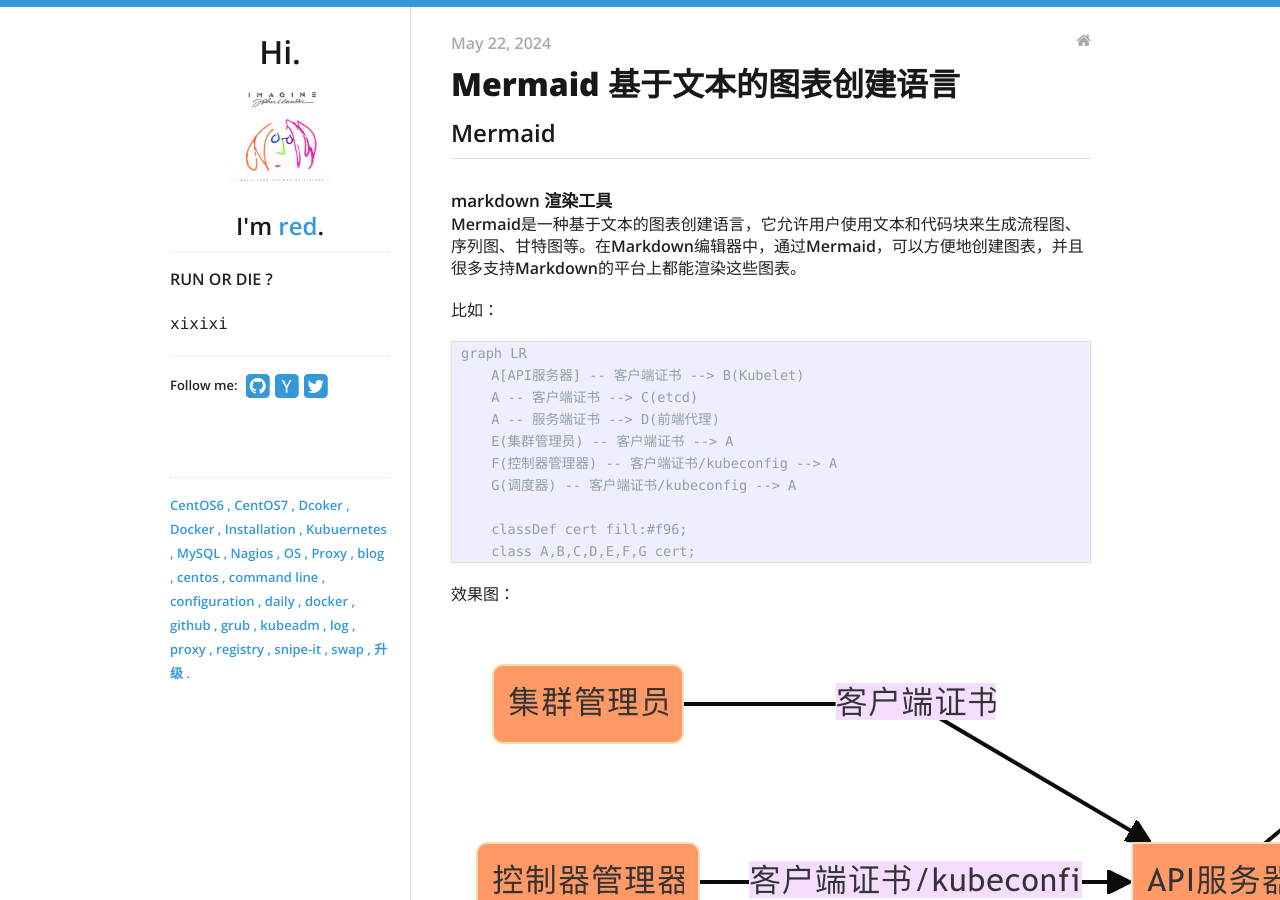
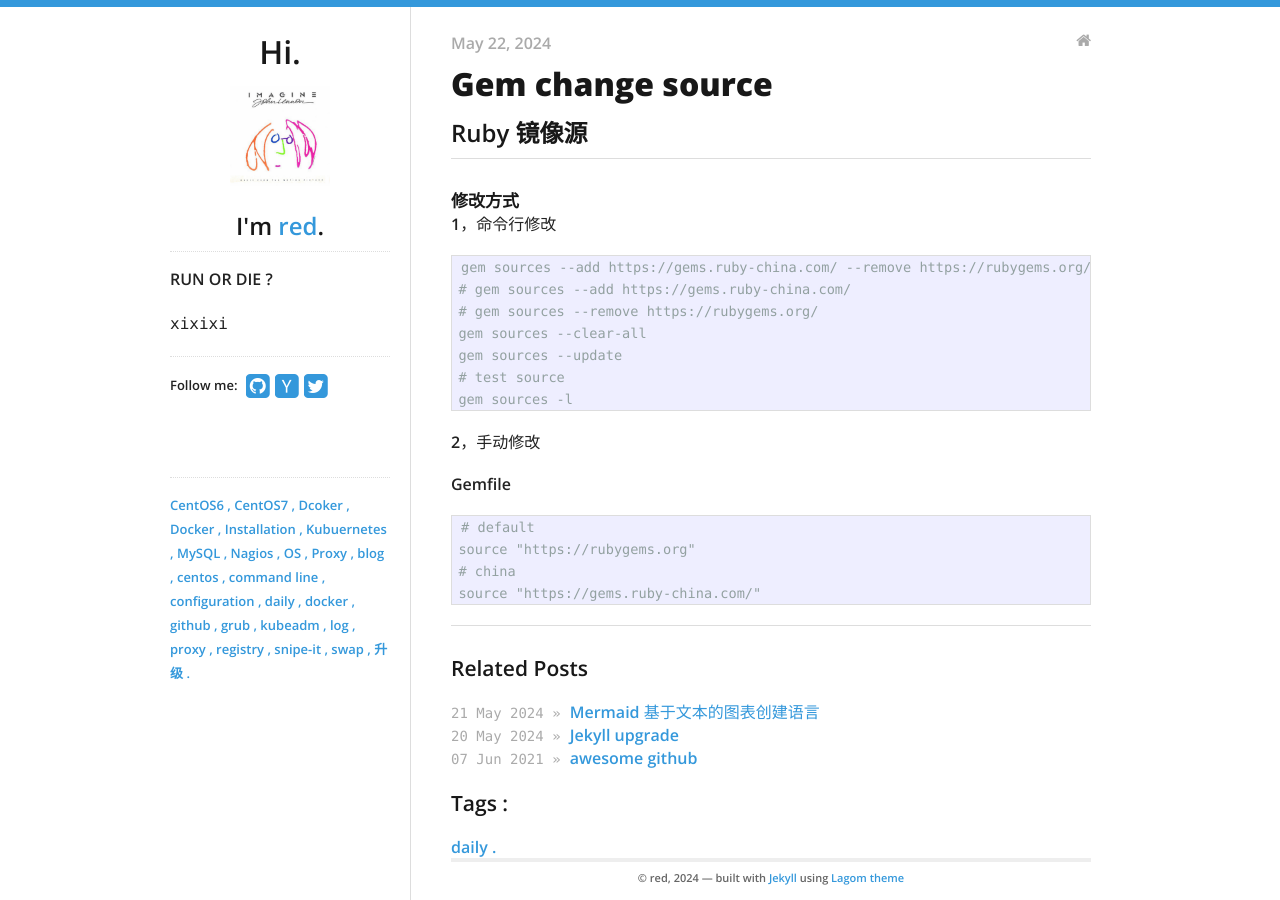
Before and after one commit to xyzsss/xyzsss.github.io, a Jekyll site: the page built from _posts/2024-05-22-Markdown图表创建语言Mermaid.md, in a window 1280 px wide and 900 px high. Built offline with Jekyll 4.4.1, drawn with Linux system fonts in a browser that asks for light colours; nearby versions of some CDN libraries; some of the changed text lies outside the part shown.

Commit message:
add post

````diff
--- a/_posts/2024-05-22-Markdown图表创建语言Mermaid.md
+++ b/_posts/2024-05-22-Markdown图表创建语言Mermaid.md
@@ -1,42 +1,38 @@
 ---
 layout: post
-title: Mermaid 基于文本的图表创建语言
+title: Gem change source
 tags: [daily]
 categories:
 - blog
 ---
 
-## Mermaid
+## Ruby 镜像源
 ---
 
-##### markdown 渲染工具
+#####  修改方式
 
-Mermaid是一种基于文本的图表创建语言，它允许用户使用文本和代码块来生成流程图、序列图、甘特图等。在Markdown编辑器中，通过Mermaid，可以方便地创建图表，并且很多支持Markdown的平台上都能渲染这些图表。
+1，命令行修改
 
-比如：
 
 ```
-graph LR
-    A[API服务器] -- 客户端证书 --> B(Kubelet)
-    A -- 客户端证书 --> C(etcd)
-    A -- 服务端证书 --> D(前端代理)
-    E(集群管理员) -- 客户端证书 --> A
-    F(控制器管理器) -- 客户端证书/kubeconfig --> A
-    G(调度器) -- 客户端证书/kubeconfig --> A
+gem sources --add https://gems.ruby-china.com/ --remove https://rubygems.org/
+# gem sources --add https://gems.ruby-china.com/
+# gem sources --remove https://rubygems.org/
+gem sources --clear-all
+gem sources --update
+# test source
+gem sources -l
+```
 
-    classDef cert fill:#f96;
-    class A,B,C,D,E,F,G cert;
+2，手动修改
+
+Gemfile
 ```
-效果图：
-![success pic](https://raw.githubusercontent.com/xyzsss/xyzsss.github.io/master/assets/images/mermaid.png)
-
-
-Mermaid语法的基本结构如下：
-
-graph LR：这指定了一个图的类型，LR代表“Left to Right”，即从左到右布局。
-A -- 描述 --> B：这定义了节点A和节点B之间的连接，以及连接的描述。
-classDef：定义了一个类，可以用来给一组节点设置样式。
-class：将类应用到特定的节点上。
+# default
+source "https://rubygems.org"
+# china
+source "https://gems.ruby-china.com/"
+```
 
 
 ---
````
Also changed, not shown: _posts/2024-05-20-Upgrade Jeklly for security.md (added, +65 -0 lines), _posts/2024-05-21-Gem change source.md (added, +42 -0 lines).
